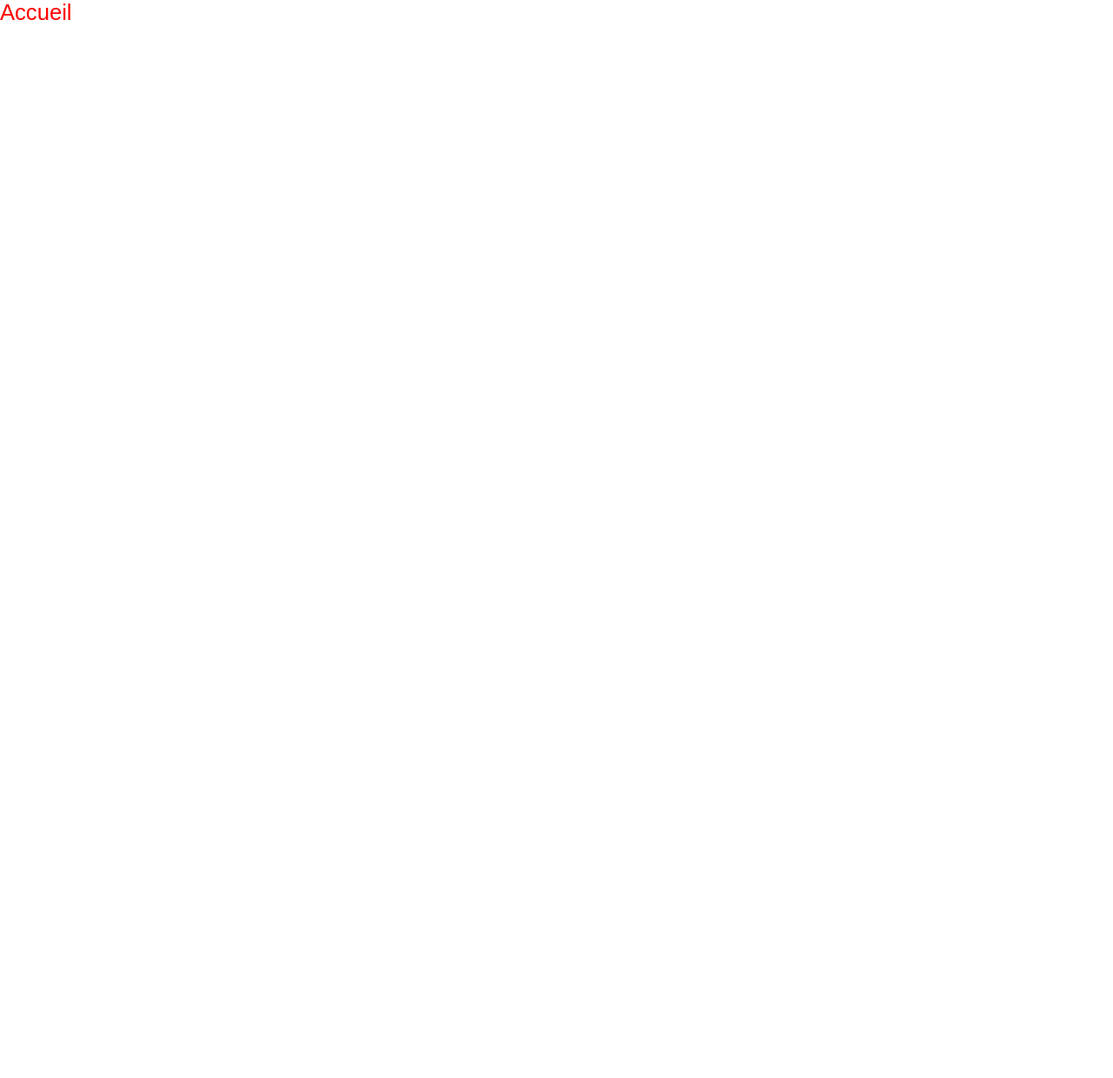
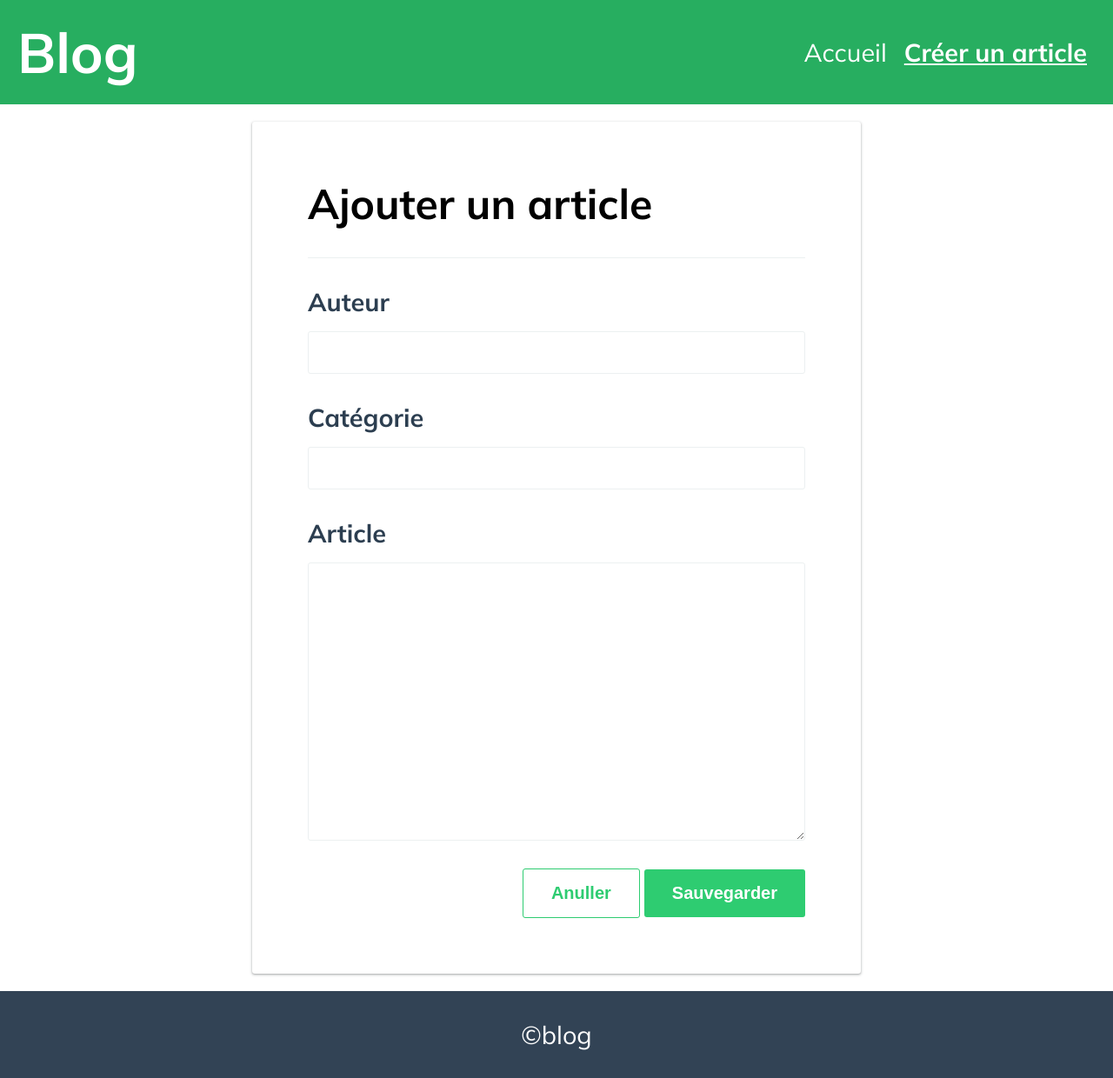
Before and after one commit to marizona/blog, a website built with webpack: page src/form/form.html in a window 1280 px wide. Shown: the whole page at 87% size. Before the commit the page ends 800 px from the top, so only its background shows below. Built offline with nearby package versions, Linux system fonts and the light colour scheme; a web font is replaced by a local one.

Commit message:
preparation style(navbar, form and links)

```diff
--- a/src/assets/styles/_base.scss
+++ b/src/assets/styles/_base.scss
@@ -32,7 +32,7 @@ h4 {
 }
 
 ul{
-    list-style: 0;
+    list-style: none;
 }
 
 img{
--- a/src/assets/styles/_classes.scss
+++ b/src/assets/styles/_classes.scss
@@ -0,0 +1,31 @@
+.title{
+    &-underline{
+        padding-bottom: 2rem;
+        border-bottom: 1px solid var(--divider);
+    }
+}
+
+.btn{
+    border: 0;
+    font-size: 20px;
+    border-radius: 3px;
+    padding: 1rem 2rem;
+    font-weight: 700;
+    cursor: pointer;
+    transition: box-shadow 0.2s;
+    &:hover{
+        box-shadow: var(--box-shadow);
+        transition: box-shadow 0.2s;
+    }
+
+&-primary{
+    background: var(--primary);
+    color: white;
+
+}
+&-secondary{
+    border: 1px solid var(--primary);
+    background: white;
+    color: var(--primary);
+}
+}
--- a/src/assets/styles/_variables.scss
+++ b/src/assets/styles/_variables.scss
@@ -1,6 +1,7 @@
 :root {
   --primary:#2ecc71 ;
   --dark:#27ae60 ;
+  --dark-grey:#324355;
   --accent: #2c3e50;
   --text: #333;
   --divider: #ecf0f1;
--- a/src/assets/styles/styles.scss
+++ b/src/assets/styles/styles.scss
@@ -1,6 +1,60 @@
-@import 'variables';
-@import 'reset';
-@import 'classes';
-@import 'media-queries';
-@import 'utils';
-@import 'base';
+@import "variables";
+@import "reset";
+@import "classes";
+@import "media-queries";
+@import "utils";
+@import "base";
+
+.container {
+  min-height: 100vh;
+  display: grid;
+  grid:
+    "header" auto
+    "content" 1fr
+    "footer" auto /
+    auto;
+}
+
+header {
+  grid-area: header;
+  background: var(--dark);
+  padding: 20px;
+  display: flex;
+  flex-flow: row nowrap;
+  justify-content: space-between;
+  align-items: center;
+  a {
+    color: white;
+  }
+  .header-brand {
+    font-size: 4rem;
+    font-weight: 700;
+  }
+  ul {
+      display: flex;
+    li {
+      .header-nav {
+        font-size: 1.8rem;
+        padding: 0 10px;
+      }
+      .active{
+          font-weight: 700;
+          text-decoration:underline ;
+      }
+    }
+  }
+}
+
+.content {
+  grid-area: content;
+  padding: 20px;
+}
+
+footer {
+  grid-area: footer;
+  padding: 2rem;
+  background: var(--dark-grey);
+  font-size: 1.8rem;
+  text-align: center;
+  color: white;
+}
--- a/src/form/form.html
+++ b/src/form/form.html
@@ -1,12 +1,52 @@
 <!DOCTYPE html>
 <html lang="en">
-<head>
-    <meta charset="UTF-8">
-    <meta http-equiv="X-UA-Compatible" content="IE=edge">
-    <meta name="viewport" content="width=device-width, initial-scale=1.0">
-    <title>form</title>
-</head>
-<body>
-    <a href="./index.html">Accueil</a>
-</body>
+  <head>
+    <meta charset="UTF-8" />
+    <meta http-equiv="X-UA-Compatible" content="IE=edge" />
+    <meta name="viewport" content="width=device-width, initial-scale=1.0" />
+    <link rel="preconnect" href="https://fonts.googleapis.com" />
+    <link rel="preconnect" href="https://fonts.gstatic.com" crossorigin />
+    <link
+      href="https://fonts.googleapis.com/css2?family=Heebo&family=Montserrat&family=Mulish:wght@300;400;700&family=Oswald:wght@300;400&family=RocknRoll+One&display=swap"
+      rel="stylesheet"
+    />
+    <title>Blog</title>
+  </head>
+  <body>
+    <div class="container">
+      <header>
+        <a href="./index.html" class="header-brand">Blog</a>
+        <ul>
+          <li>
+            <a href="./index.html" class="header-nav">Accueil </a>
+          </li>
+          <li>
+            <a href="./form.html" class="header-nav active">Créer un article</a>
+          </li>
+        </ul>
+      </header>
+      <div class="content">
+        <form action="">
+          <h2 class="title-underline">Ajouter un article</h2>
+          <div class="form-group">
+            <label for="">Auteur</label>
+            <input type="text" name="author" id="" />
+          </div>
+          <div class="form-group">
+            <label>Catégorie</label>
+            <input type="text" name="category" />
+          </div>
+          <div class="form-group">
+            <label for="">Article</label>
+            <textarea name="content"></textarea>
+          </div>
+          <div class="form-btn-container">
+              <button class="btn btn-secondary">Anuller</button>
+            <button class="btn btn-primary">Sauvegarder</button>
+        </div>
+        </form>
+      </div>
+      <footer>©blog</footer>
+    </div>
+  </body>
 </html>
--- a/src/form/form.js
+++ b/src/form/form.js
@@ -1,3 +1,4 @@
 import './form.scss'
+import'../assets/styles/styles.scss';
 
 console.log("form")
--- a/src/form/form.scss
+++ b/src/form/form.scss
@@ -1 +1,49 @@
-a{color:red;}
+.content{
+    display: flex;
+    justify-content: center;
+    align-items: center;
+    align-items: center;
+    form{
+        width: 700px;
+        padding: 4rem;
+        box-shadow: var(--box-shadow);
+        border-radius: 3px;
+        display: flex;
+        flex-direction: column;
+        .form-group{
+            margin-bottom: 2rem;
+            display: flex;
+            flex-direction: column;
+            label{
+                font-size: 1.8rem;
+                color: var(--accent);
+                font-weight: 700;
+                margin-bottom: 1rem;
+            }
+
+            input,textarea{
+                border: 1px solid var(--divider);
+                padding: 1rem;
+                outline: 0;
+                border-radius: 3px;
+                &focus{
+                    border-color: var(--accent);
+                }
+            }
+            textarea{
+                min-height: 20rem;
+            }
+
+
+        }
+
+            .form-btn-container{
+                display: flex;
+                justify-content: flex-end;
+                align-items: center;
+                .btn{
+                    margin-left: 5px;
+                }
+            }
+    }
+}
```
Also changed, not shown: src/index.html (+16 -2 lines).
